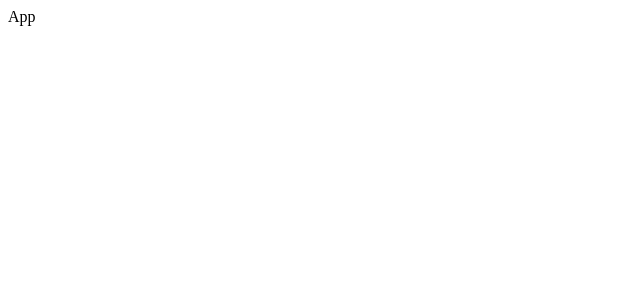
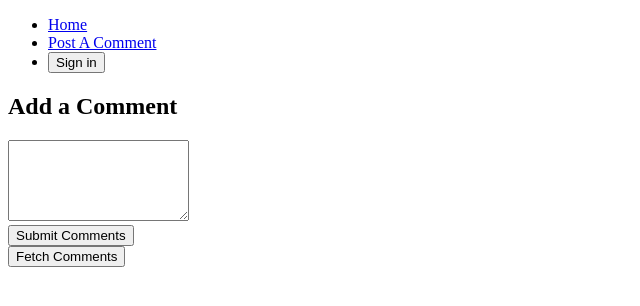
Before and after one commit to NoriX1/HOC_Middlewares, a React (Create React App) app: page /post in a window 1280 px wide. Shown: the top 306 px of the page, without its empty margins (0-640 px from the left). Built offline with nearby package versions, Linux system fonts and the light colour scheme.

Commit message:
App, CommentBox, CommentList components

```diff
--- a/src/actions/index.js
+++ b/src/actions/index.js
@@ -10,7 +10,7 @@ export const saveComment = (comment) => {
 
 export const fetchComments = () => async dispatch => {
     const response = await axios.get('https://jsonplaceholder.typicode.com/comments?_limit=10');
-    dispatch({ type: FETCH_COMMENTS, payload: response.data });
+    dispatch({ type: FETCH_COMMENTS, payload: response.data.map(comment => comment.body) });
 }
 
 export const changeAuth = (isLoggedIn) => {
--- a/src/components/App.js
+++ b/src/components/App.js
@@ -1,9 +1,52 @@
 import React from 'react';
+import { Route, Link } from 'react-router-dom';
+import { connect } from 'react-redux';
+
+import CommentBox from './CommentBox';
+import CommentList from './CommentList';
+import * as actions from '../actions/'
 
 class App extends React.Component {
+
+    renderButton() {
+        if (this.props.auth) {
+            return (
+                <button onClick={() => this.props.changeAuth(false)}>Sign Out</button>
+            );
+        } else {
+            return (
+                <button onClick={() => this.props.changeAuth(true)}>Sign in</button>
+            );
+        }
+    }
+
+    renderHeader() {
+        return (
+            <ul>
+                <li>
+                    <Link to="/">Home</Link>
+                </li>
+                <li>
+                    <Link to="/post">Post A Comment</Link>
+                </li>
+                <li>{this.renderButton()}</li>
+            </ul>
+        );
+    }
+
     render() {
-        return <div>App</div>
+        return (
+            <div>
+                {this.renderHeader()}
+                <Route path="/post" component={CommentBox} />
+                <Route exact path="/" component={CommentList} />
+            </div>
+        );
     }
 }
 
-export default App;
+const mapStateToProps = (state) => {
+    return { auth: state.auth };
+}
+
+export default connect(mapStateToProps, actions)(App);
--- /dev/null
+++ b/src/components/CommentBox.js
@@ -0,0 +1,30 @@
+import React from 'react';
+import { connect } from 'react-redux';
+import * as actions from '../actions'
+
+class CommentBox extends React.Component {
+    state = { comment: '' }
+
+    handleChange = (event) => {
+        this.setState({ comment: event.target.value });
+    };
+
+    handleSubmit = (event) => {
+        event.preventDefault();
+        this.props.saveComment(this.state.comment);
+        this.setState({ comment: '' });
+    }
+
+    render() {
+        return (
+            <form onSubmit={this.handleSubmit}>
+                <h2>Add a Comment</h2>
+                <textarea onChange={this.handleChange} name="area" id="1" cols="20" rows="5" value={this.props.comment}></textarea>
+                <div><button>Submit Comments</button></div>
+                <div><button onClick={this.props.fetchComments}>Fetch Comments</button></div>
+            </form>
+        );
+    }
+}
+
+export default connect(null, actions)(CommentBox);
--- /dev/null
+++ b/src/components/CommentList.js
@@ -0,0 +1,29 @@
+import React from 'react';
+import { connect } from 'react-redux';
+import { fetchComments } from '../actions/';
+
+class CommentList extends React.Component {
+
+    renderComments() {
+        if (this.props.comments) {
+            return this.props.comments.map(comment => {
+                return <li key={comment}>{comment}</li>
+            });
+        }
+    }
+
+    render() {
+        return (
+            <div>
+                <h4>CommentList</h4>
+                <ul>{this.renderComments()}</ul>
+            </div>
+        );
+    }
+}
+
+const mapStateToProps = (state) => {
+    return { comments: state.comments };
+}
+
+export default connect(mapStateToProps, { fetchComments })(CommentList);
```
